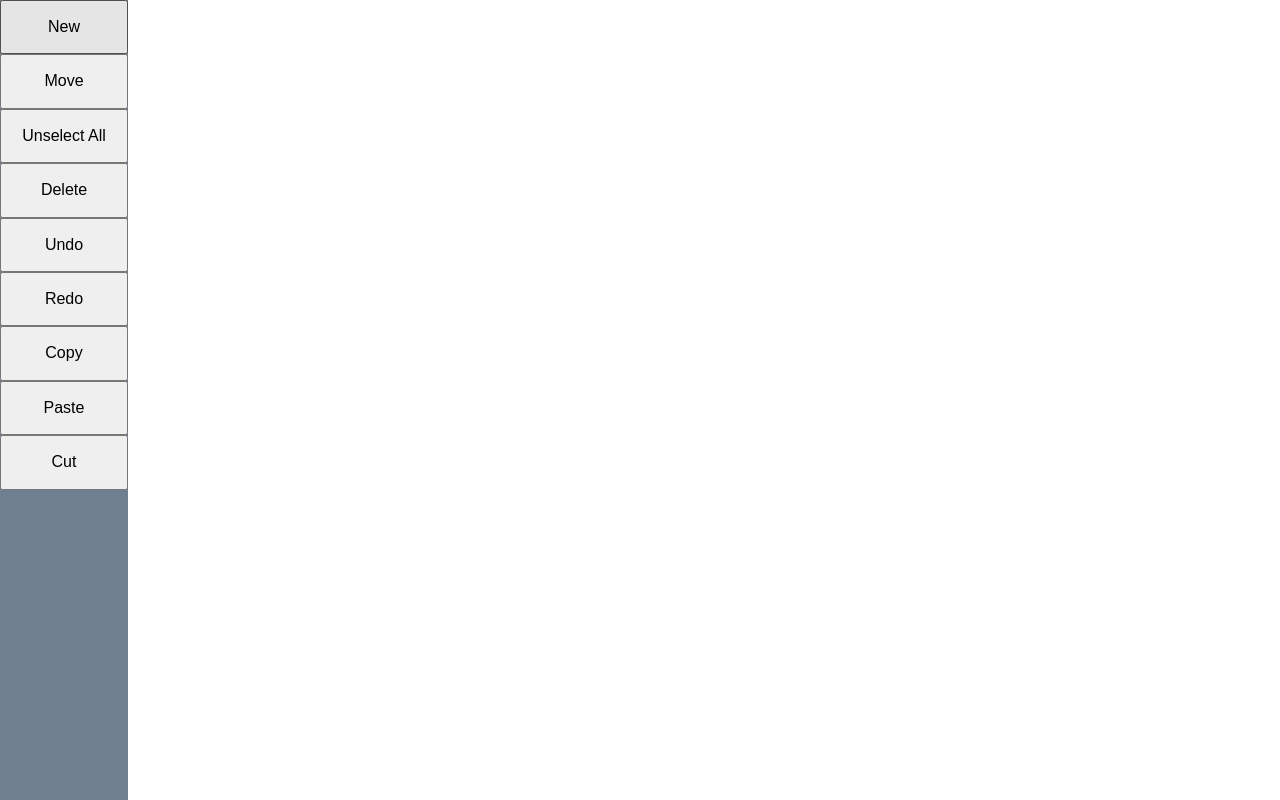
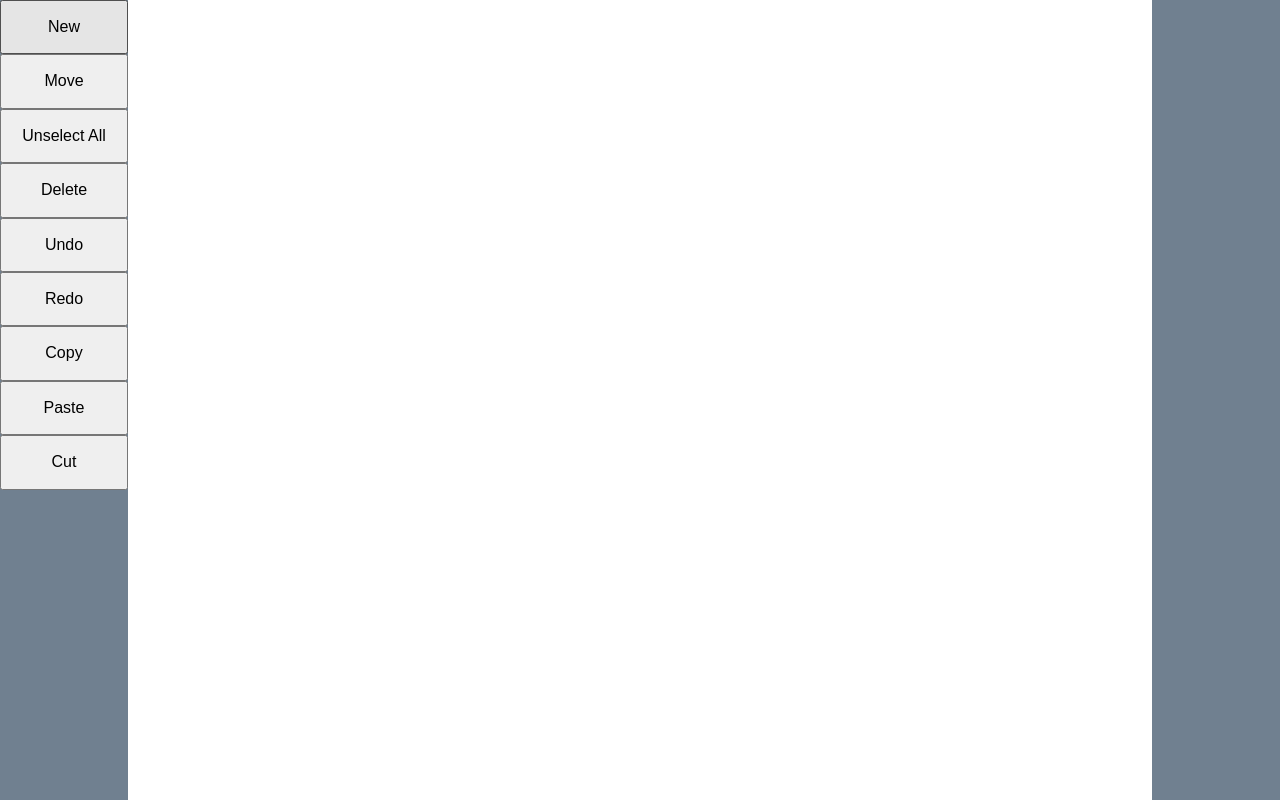
Before and after one commit to NormanHussey/div-paint, a React (Create React App) app: page / in a window 1280 px wide. Built offline with nearby package versions, Linux system fonts and the light colour scheme.

Commit message:
added name input to new div form but not functionality yet, added details component but no functionality yet

```diff
--- a/src/App.css
+++ b/src/App.css
@@ -15,7 +15,7 @@ html { -moz-box-sizing: border-box; -webkit-box-sizing: border-box; box-sizing:
 }
 
 .mainContainer {
-  flex-basis: 90%;
+  flex-basis: 80%;
   position: relative;
   height: 100%;
   background-color: transparent;
@@ -35,8 +35,6 @@ html { -moz-box-sizing: border-box; -webkit-box-sizing: border-box; box-sizing:
 .toolbar button {
   width: 100%;
   padding: 2vh 0;
-  /* border-style: none; */
-
 }
 
 .newDiv {
@@ -58,10 +56,15 @@ form {
   width: 15vw;
   display: flex;
   flex-direction: column;
-  /* flex-wrap: wrap; */
   background-color: lightgrey;
   padding: 0.5vmax 1vmax;
   border: 1px solid black;
+}
+
+form > div {
+  margin: 2.5% 0;
+  display: flex;
+  justify-content: space-between;
 }
 
 /* Chrome, Safari, Edge, Opera */
@@ -76,10 +79,16 @@ input[type=number] {
   -moz-appearance: textfield;
 }
 
+input[type=color] {
+  width: 50%;
+}
+
+.nameInput {
+  width: 100%;
+}
+
 .sizeInput {
   width: 100%;
-  display: flex;
-  justify-content: space-evenly;
 }
 
 .sizeInput label {
@@ -97,3 +106,9 @@ input[type=number] {
 .activeButton {
   background-color: red;
 }
+
+.details {
+  flex-basis: 10%;
+  height: 100%;
+  background-color: slategrey;
+}
--- a/src/App.js
+++ b/src/App.js
@@ -7,6 +7,7 @@ import removeFromArray from './functions/removeFromArray';
 
 import Div from './Components/Div';
 import Toolbar from './Components/Toolbar';
+import Details from './Components/Details';
 
 class App extends Component {
   constructor() {
@@ -420,7 +421,7 @@ class App extends Component {
     return (
       <div className="app">
 
-        <Toolbar cutDiv={this.cutDiv} copyDiv={this.copyDiv} pasteDiv={this.pasteDiv} moving={this.state.moving} redo={this.redo} undo={this.undo} deleteDiv={this.deleteDiv} toggleMove={this.toggleMove} addDiv={this.addDiv} changeDivs={this.changeDivs} selected={this.state.selected.length > 0} unselectAll={this.unselectAll} />
+        <Toolbar cutDiv={this.cutDiv} copyDiv={this.copyDiv} pasteDiv={this.pasteDiv} moving={this.state.moving} redo={this.redo} undo={this.undo} deleteDiv={this.deleteDiv} toggleMove={this.toggleMove} addDiv={this.addDiv} changeDivs={this.changeDivs} selected={this.state.selected} unselectAll={this.unselectAll} />
 
         <div ref={this.boardRef} className="mainContainer" onMouseMove={ (e) => {
             if (this.state.moving) {
@@ -437,6 +438,8 @@ class App extends Component {
             })
           }
         </div>
+
+        <Details />
       </div>
     );
   }
--- /dev/null
+++ b/src/Components/Details.js
@@ -0,0 +1,13 @@
+import React, { Component } from 'react';
+
+class Details extends Component {
+    render() {
+        return(
+            <div className="details">
+
+            </div>
+        );
+    }
+}
+
+export default Details;
--- a/src/Components/Toolbar.js
+++ b/src/Components/Toolbar.js
@@ -139,6 +139,10 @@ class Toolbar extends Component {
         {
           this.state.openNew ?
           <form onSubmit={this.handleSubmit}>
+            <div className="nameInput">
+              <label htmlFor="divName">Name:</label>
+              <input id="divName" name="divName" />
+            </div>
             <div className="sizeInput">
               <label htmlFor="top">Top:</label>
               <input className="topInput" onChange={this.handleInputs} type="number" min="0" max="100" id="top" required/>
@@ -191,11 +195,13 @@ class Toolbar extends Component {
                 <option value="vmax">vmax</option>
               </select>
             </div>
-            <label htmlFor="bgColour">Background:</label>
-            <input onChange={this.handleBgColour} type="color" id="bgColour" />
+            <div>
+              <label htmlFor="bgColour">Background:</label>
+              <input onChange={this.handleBgColour} type="color" id="bgColour" />
+            </div>
             <button type="submit">
                 {
-                  this.props.selected ? 'Add Child' : 'Add'
+                  this.props.selected.length > 0 ? 'Add Child' : 'Add'
                 }
             </button>
           </form>
```
